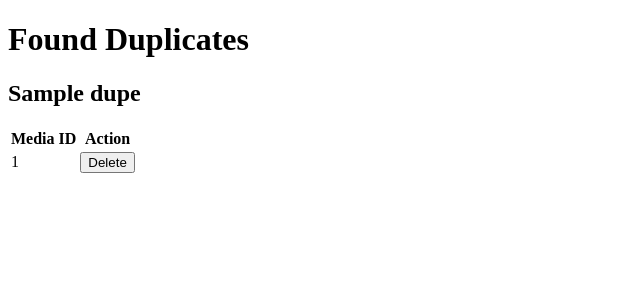
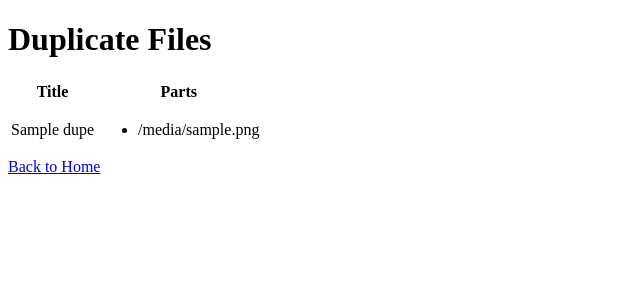
Before and after one commit to morganzero/dupefinder-docker, a Flask app: template templates/dupes.html in a window 1280 px wide. Shown: the top 300 px of the page, without its empty margins (0-640 px from the left). Run offline with Flask 3, Linux system fonts and the light colour scheme; the template is opened without the code that fills it: most values are stand-ins (such as "Sample title", 1, 10 or a date in 2020); parts of the project's set-up code (start-up, migrations or seed data) failed here and were passed over.

Commit message:
Update dupes.html

```diff
--- a/templates/dupes.html
+++ b/templates/dupes.html
@@ -1,41 +1,33 @@
 <!DOCTYPE html>
-<html>
+<html lang="en">
 <head>
-    <title>Found Duplicates</title>
+    <meta charset="UTF-8">
+    <title>Duplicate Files</title>
 </head>
 <body>
-    <h1>Found Duplicates</h1>
-    {% for title, parts in dupes.items() %}
-        <h2>{{ title }}</h2>
-        <table>
+    <h1>Duplicate Files</h1>
+    <table>
+        <thead>
             <tr>
-                <th>Media ID</th>
-                <th>Action</th>
+                <th>Title</th>
+                <th>Parts</th>
             </tr>
-            {% for part_id, part in parts.items() %}
+        </thead>
+        <tbody>
+            {% for title, parts in dupes.items() %}
                 <tr>
-                    <td>{{ part_id }}</td>
+                    <td>{{ title }}</td>
                     <td>
-                        <button onclick="deleteMedia('{{ title }}', '{{ part_id }}')">Delete</button>
+                        <ul>
+                            {% for part_id, part in parts.items() %}
+                                <li>{{ part.file }}</li>
+                            {% endfor %}
+                        </ul>
                     </td>
                 </tr>
             {% endfor %}
-        </table>
-    {% endfor %}
-    <script>
-        function deleteMedia(title, media_id) {
-            fetch('/delete', {
-                method: 'POST',
-                headers: {
-                    'Content-Type': 'application/json'
-                },
-                body: JSON.stringify({ title: title, media_id: media_id })
-            }).then(response => {
-                if (response.ok) {
-                    location.reload();
-                }
-            });
-        }
-    </script>
+        </tbody>
+    </table>
+    <a href="/">Back to Home</a>
 </body>
 </html>
```
